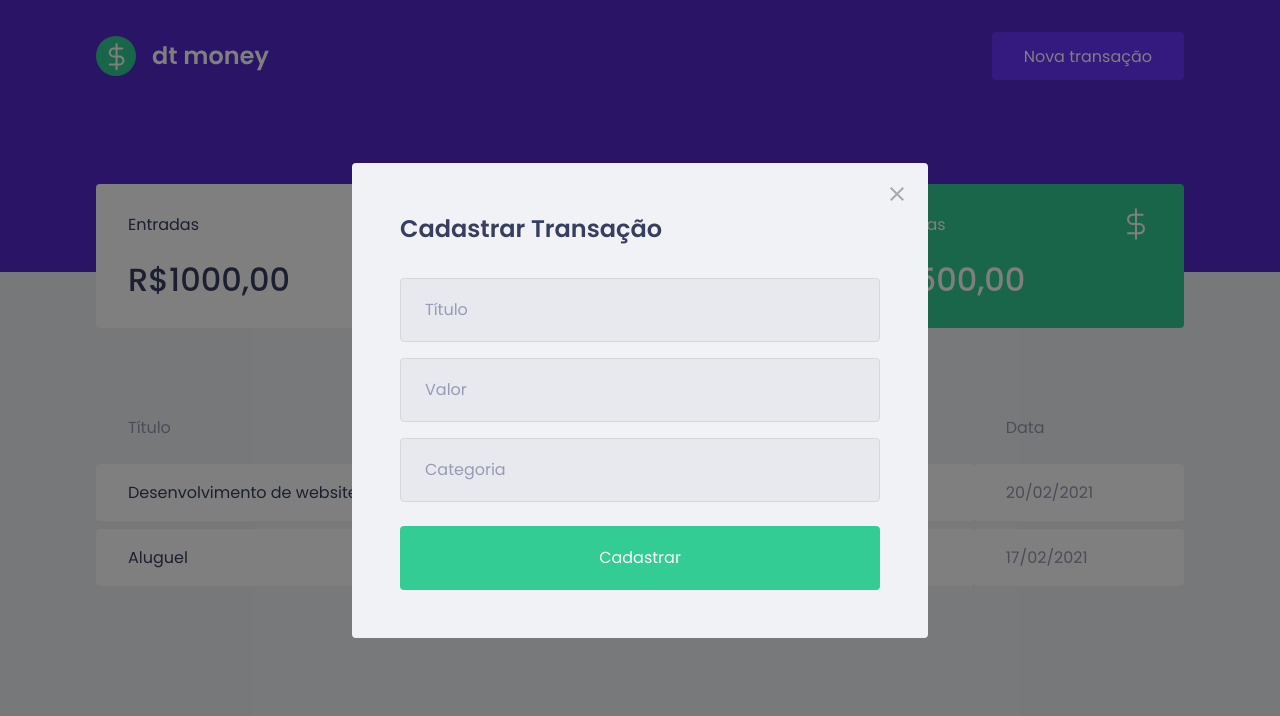
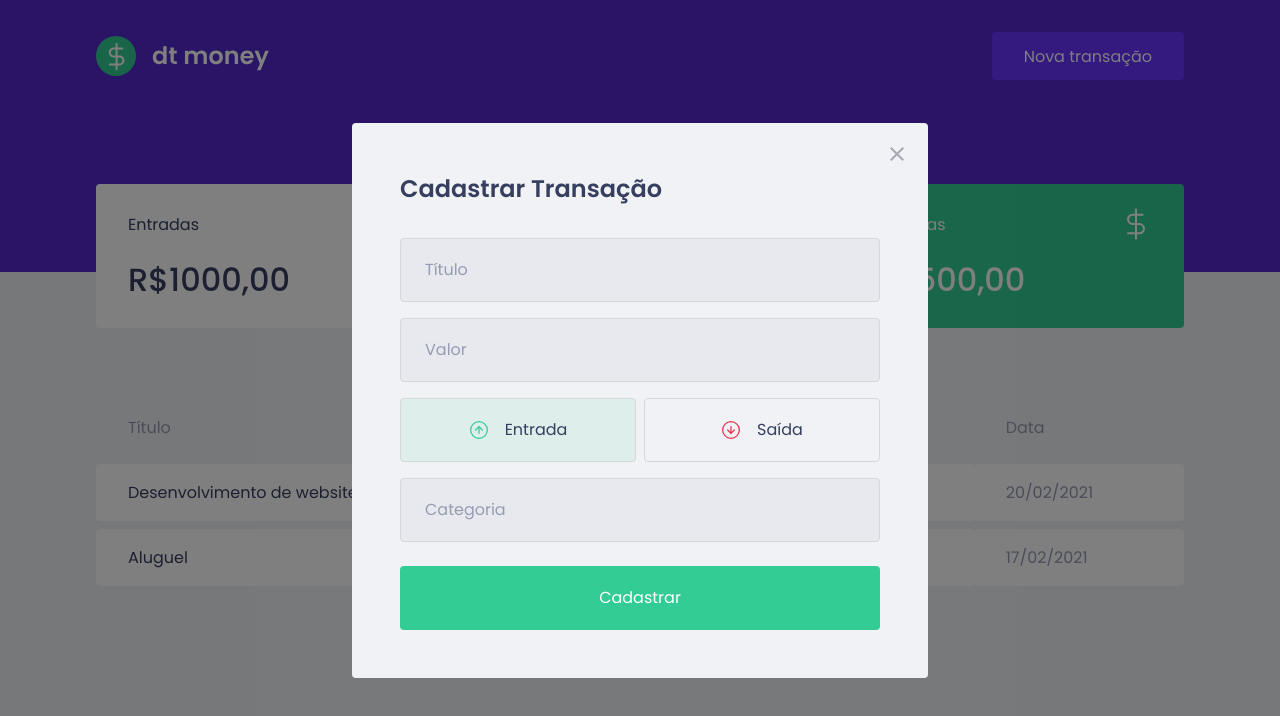
Before and after one commit to Dougsrodrigues/Ignite-ReactJS, a React (Create React App) app: page / in a window 1280 px wide. Both pictures are taken after a click on the button "Nova transação". Shown: the top 716 px of the page. Built offline with nearby package versions, Linux system fonts and the light colour scheme; no server answers; what miragejs would draw is missing.

Commit message:
finalizando styles modal

```diff
--- a/package.json
+++ b/package.json
@@ -5,6 +5,7 @@
   "dependencies": {
     "axios": "^0.21.1",
     "miragejs": "^0.1.41",
+    "polished": "^4.1.1",
     "react": "^17.0.1",
     "react-dom": "^17.0.1",
     "react-modal": "^3.12.1",
--- a/src/components/NewTransactionModal/NewTransactionModal.tsx
+++ b/src/components/NewTransactionModal/NewTransactionModal.tsx
@@ -1,7 +1,11 @@
+import { useState } from 'react'
 import Modal from 'react-modal'
 
 import closeImg from '../../assets/close.svg'
-import { Container } from './styles'
+import incomeImg from '../../assets/income.svg'
+import outcomeImg from '../../assets/outcome.svg'
+
+import { Container, TransactionTypeContainer, RadioBox } from './styles'
 
 interface NewTransactionModalProps {
   isOpen: boolean;
@@ -9,6 +13,8 @@
 }
 
 export function NewTransactionModal({ isOpen, onRequestClose }: NewTransactionModalProps) {
+  const [type, setType] = useState('deposit')
+
   return (
 
     <Modal
@@ -30,6 +36,27 @@
 
         <input type="number" placeholder="Valor" />
 
+        <TransactionTypeContainer >
+          <RadioBox
+            isActive={type === 'deposit'}
+            type="button"
+            onClick={() => setType('deposit')}
+            activeColor="green"
+          >
+            <img src={incomeImg} alt="Entrada" />
+            <span>Entrada</span>
+          </RadioBox>
+          <RadioBox
+            isActive={type === 'withdraw'}
+            type="button"
+            onClick={() => setType('withdraw')}
+            activeColor="red"
+          >
+            <img src={outcomeImg} alt="Saída" />
+            <span>Saída</span>
+          </RadioBox>
+        </TransactionTypeContainer>
+
         <input type="text" placeholder="Categoria" />
 
         <button type="submit">Cadastrar</button>
--- a/src/components/NewTransactionModal/styles.ts
+++ b/src/components/NewTransactionModal/styles.ts
@@ -1,4 +1,10 @@
 import styled from 'styled-components';
+import { darken, transparentize } from 'polished'
+
+interface RadioBoxProps {
+  isActive: boolean;
+  activeColor: 'green' | 'red';
+}
 
 export const Container = styled.form`
   h2 {
@@ -44,3 +50,45 @@
       }
     }
 `;
+
+const colors = {
+  green: '#33cc95',
+  red: '#e52e4d'
+}
+
+export const TransactionTypeContainer = styled.div`
+  margin: 1rem 0;
+  display: grid;
+  grid-template-columns: 1fr 1fr;
+  gap: 0.5rem;
+`
+
+export const RadioBox = styled.button<RadioBoxProps>`
+    height: 4rem;
+    border: 1px solid #d7d7d7;
+    border-radius: 0.25rem;
+
+    background: ${(props) => props.isActive ? transparentize(0.9, colors[props.activeColor]) : 'transparent'};
+
+    display: flex;
+    align-items: center;
+    justify-content: center;
+
+    transition: border-color 0.2s;
+
+    &:hover {
+      border-color: ${darken(0.1, '#d7d7d7')}
+    }
+
+    img {
+      width: 20px;
+      height: 20px;
+    }
+
+    span {
+      display: inline-block;
+      margin-left: 1rem;
+      font-size: 1rem;
+      color: var(--text-title)
+    }
+  `
```
Also changed, not shown: 1 other file (tests, documents, lock files or other folders).
